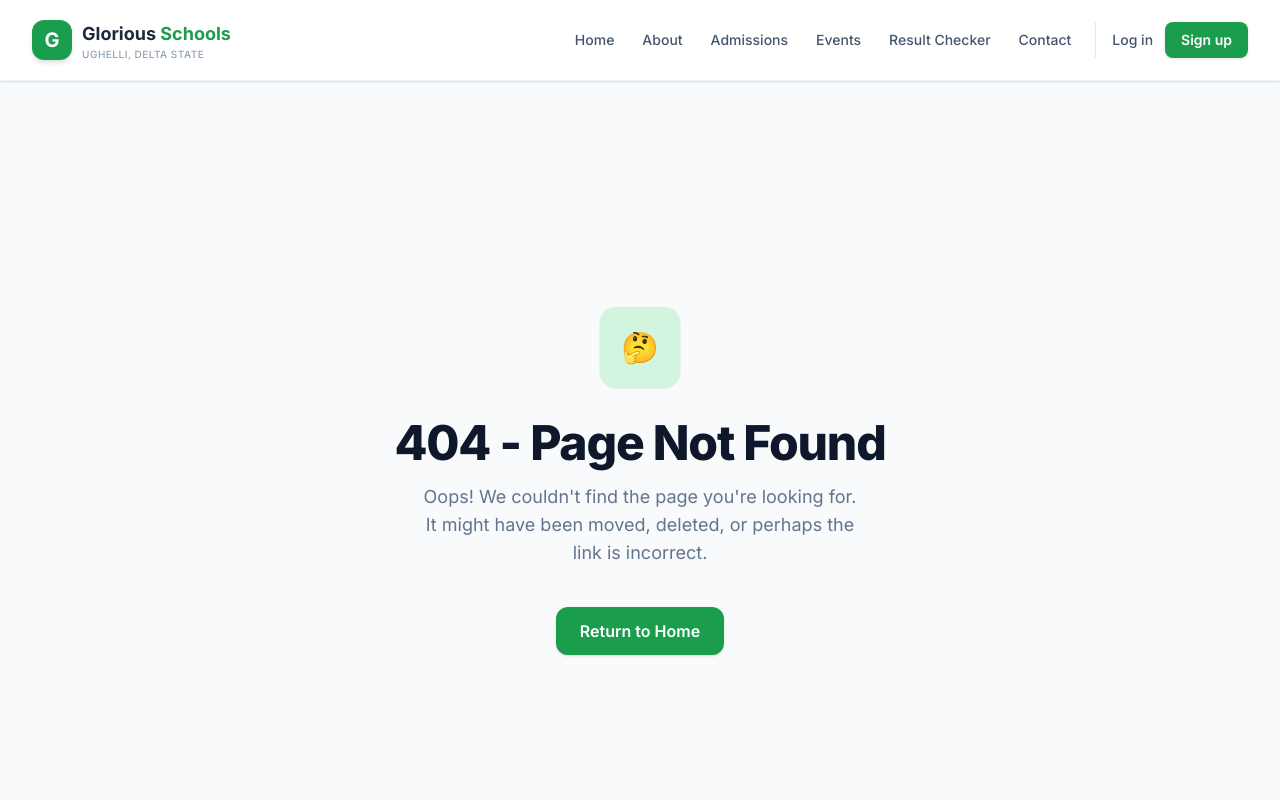
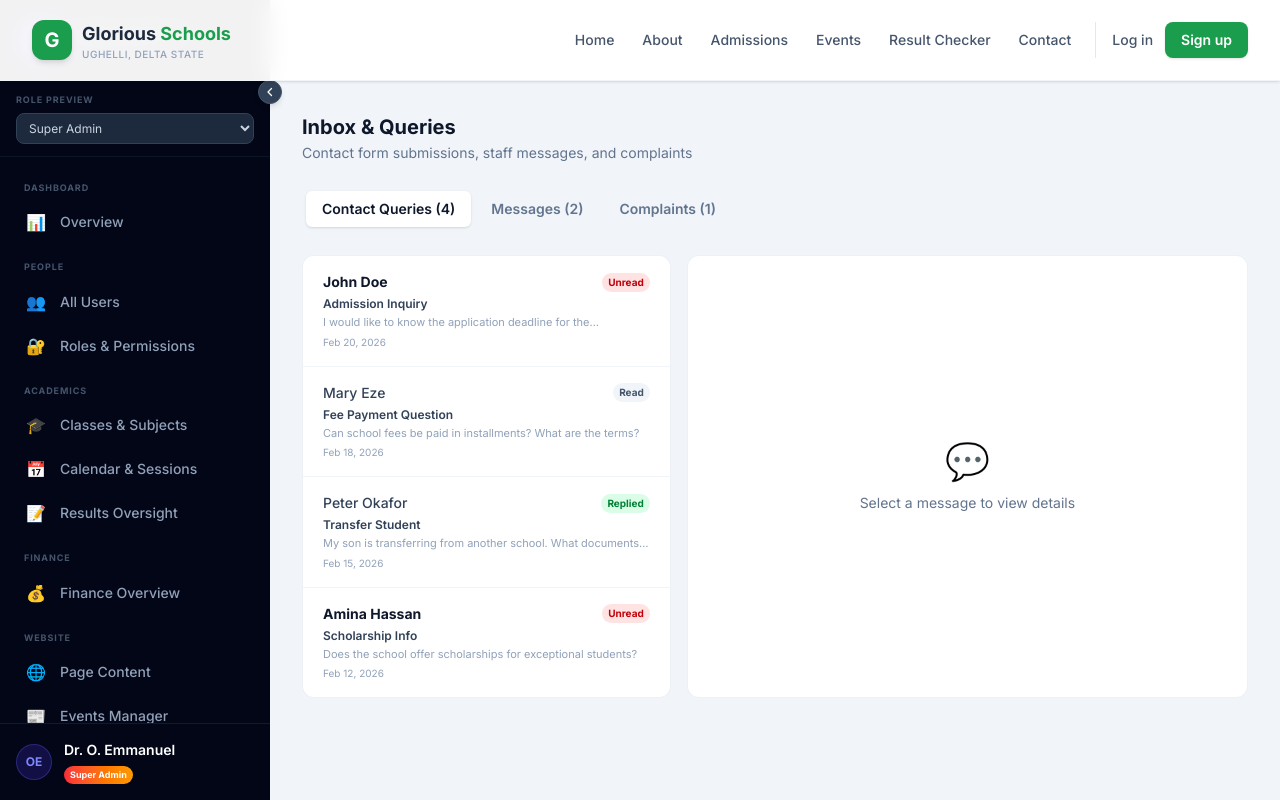
Before and after one commit to efebryan/glorious-school, a Next.js app: page /admin/communications/inbox in a window 1280 px wide. Before the commit this address had no page. Shown: the top 800 px of the page. Built offline with nearby package versions, Linux system fonts and the light colour scheme.

Commit message:
auto-commit: 4/23/2026, 5:09:35 PM

```diff
--- /dev/null
+++ b/src/app/admin/communications/inbox/page.tsx
@@ -0,0 +1,106 @@
+"use client";
+
+import { useState } from "react";
+
+type Tab = "queries" | "messages" | "complaints";
+
+const MOCK_QUERIES = [
+  { id: 1, from: "John Doe", email: "john@example.com", subject: "Admission Inquiry", date: "Feb 20, 2026", status: "Unread", preview: "I would like to know the application deadline for the 2026/2027 session." },
+  { id: 2, from: "Mary Eze", email: "mary@example.com", subject: "Fee Payment Question", date: "Feb 18, 2026", status: "Read", preview: "Can school fees be paid in installments? What are the terms?" },
+  { id: 3, from: "Peter Okafor", email: "peter@example.com", subject: "Transfer Student", date: "Feb 15, 2026", status: "Replied", preview: "My son is transferring from another school. What documents are needed?" },
+  { id: 4, from: "Amina Hassan", email: "amina@example.com", subject: "Scholarship Info", date: "Feb 12, 2026", status: "Unread", preview: "Does the school offer scholarships for exceptional students?" },
+];
+
+const MOCK_MESSAGES = [
+  { id: 1, from: "Mrs. Okonkwo", subject: "Lab Equipment Request", date: "Feb 19, 2026", status: "Unread", preview: "We need additional microscopes for the SS2 biology practical sessions." },
+  { id: 2, from: "Mr. Richard Doe", subject: "Concern About Child", date: "Feb 17, 2026", status: "Read", preview: "I wanted to discuss John's recent performance drop in Mathematics." },
+];
+
+const MOCK_COMPLAINTS = [
+  { id: 1, from: "Mrs. Akpan", subject: "Bus Service Delay", date: "Feb 16, 2026", status: "Pending", preview: "The school bus has been arriving 30 minutes late consistently." },
+];
+
+const STATUS_COLORS: Record<string, string> = {
+  Unread: "bg-red-100 text-red-700",
+  Read: "bg-slate-100 text-slate-600",
+  Replied: "bg-green-100 text-green-700",
+  Pending: "bg-amber-100 text-amber-700",
+};
+
+export default function InboxPage() {
+  const [tab, setTab] = useState<Tab>("queries");
+  const [selectedId, setSelectedId] = useState<number | null>(null);
+
+  const data = tab === "queries" ? MOCK_QUERIES : tab === "messages" ? MOCK_MESSAGES : MOCK_COMPLAINTS;
+  const selected = data.find((d) => d.id === selectedId);
+
+  return (
+    <div className="p-4 sm:p-6 lg:p-8 max-w-[1400px] mx-auto space-y-6">
+      <div>
+        <h1 className="text-xl font-bold text-slate-900">Inbox & Queries</h1>
+        <p className="text-sm text-slate-500 mt-0.5">Contact form submissions, staff messages, and complaints</p>
+      </div>
+
+      {/* Tabs */}
+      <div className="flex gap-1 bg-slate-100 p-1 rounded-lg w-fit">
+        {([
+          { id: "queries", label: "Contact Queries", count: MOCK_QUERIES.length },
+          { id: "messages", label: "Messages", count: MOCK_MESSAGES.length },
+          { id: "complaints", label: "Complaints", count: MOCK_COMPLAINTS.length },
+        ] as const).map((t) => (
+          <button key={t.id} onClick={() => { setTab(t.id); setSelectedId(null); }} className={`px-4 py-2 text-sm font-semibold rounded-md transition-all ${tab === t.id ? "bg-white text-slate-900 shadow-sm" : "text-slate-500 hover:text-slate-700"}`}>
+            {t.label} ({t.count})
+          </button>
+        ))}
+      </div>
+
+      {/* Split Panel */}
+      <div className="grid grid-cols-1 lg:grid-cols-5 gap-4">
+        {/* Message List */}
+        <div className="lg:col-span-2 bg-white rounded-xl border border-slate-200/60 divide-y divide-slate-100 overflow-hidden">
+          {data.map((item) => (
+            <button key={item.id} onClick={() => setSelectedId(item.id)} className={`w-full text-left px-5 py-4 hover:bg-slate-50/80 transition-colors ${selectedId === item.id ? "bg-indigo-50 border-l-2 border-l-indigo-500" : ""}`}>
+              <div className="flex items-center justify-between mb-1">
+                <p className={`text-sm ${item.status === "Unread" ? "font-bold text-slate-900" : "font-medium text-slate-700"}`}>{item.from}</p>
+                <span className={`text-[10px] font-bold px-1.5 py-0.5 rounded-full ${STATUS_COLORS[item.status]}`}>{item.status}</span>
+              </div>
+              <p className="text-xs font-semibold text-slate-700 mb-0.5">{item.subject}</p>
+              <p className="text-[11px] text-slate-400 line-clamp-1">{item.preview}</p>
+              <p className="text-[10px] text-slate-400 mt-1">{item.date}</p>
+            </button>
+          ))}
+        </div>
+
+        {/* Detail Panel */}
+        <div className="lg:col-span-3 bg-white rounded-xl border border-slate-200/60 p-6 min-h-[300px]">
+          {selected ? (
+            <div>
+              <div className="flex items-center justify-between mb-4 pb-4 border-b border-slate-100">
+                <div>
+                  <h2 className="text-base font-bold text-slate-900">{selected.subject}</h2>
+                  <p className="text-sm text-slate-500">From: {selected.from} {"email" in selected ? `(${selected.email})` : ""}</p>
+                  <p className="text-xs text-slate-400 mt-0.5">{selected.date}</p>
+                </div>
+                <span className={`text-[11px] font-bold px-2 py-0.5 rounded-full ${STATUS_COLORS[selected.status]}`}>{selected.status}</span>
+              </div>
+              <p className="text-sm text-slate-700 leading-relaxed mb-6">{selected.preview}</p>
+              <div>
+                <label className="text-xs font-medium text-slate-600 mb-1 block">Reply</label>
+                <textarea rows={3} placeholder="Type your reply..." className="w-full px-3 py-2 text-sm border border-slate-200 rounded-lg focus:ring-2 focus:ring-indigo-500/30 focus:outline-none resize-none mb-3" />
+                <div className="flex gap-2">
+                  <button className="px-4 py-2 bg-indigo-600 hover:bg-indigo-700 text-white text-sm font-semibold rounded-lg transition-colors">Send Reply</button>
+                  <button className="px-4 py-2 border border-slate-200 hover:bg-slate-50 text-sm font-medium text-slate-600 rounded-lg transition-colors">Archive</button>
+                </div>
+              </div>
+            </div>
+          ) : (
+            <div className="flex flex-col items-center justify-center h-full text-center py-16">
+              <span className="text-4xl mb-3">💬</span>
+              <p className="text-sm text-slate-500">Select a message to view details</p>
+            </div>
+          )}
+        </div>
+      </div>
+    </div>
+  );
+}
```
